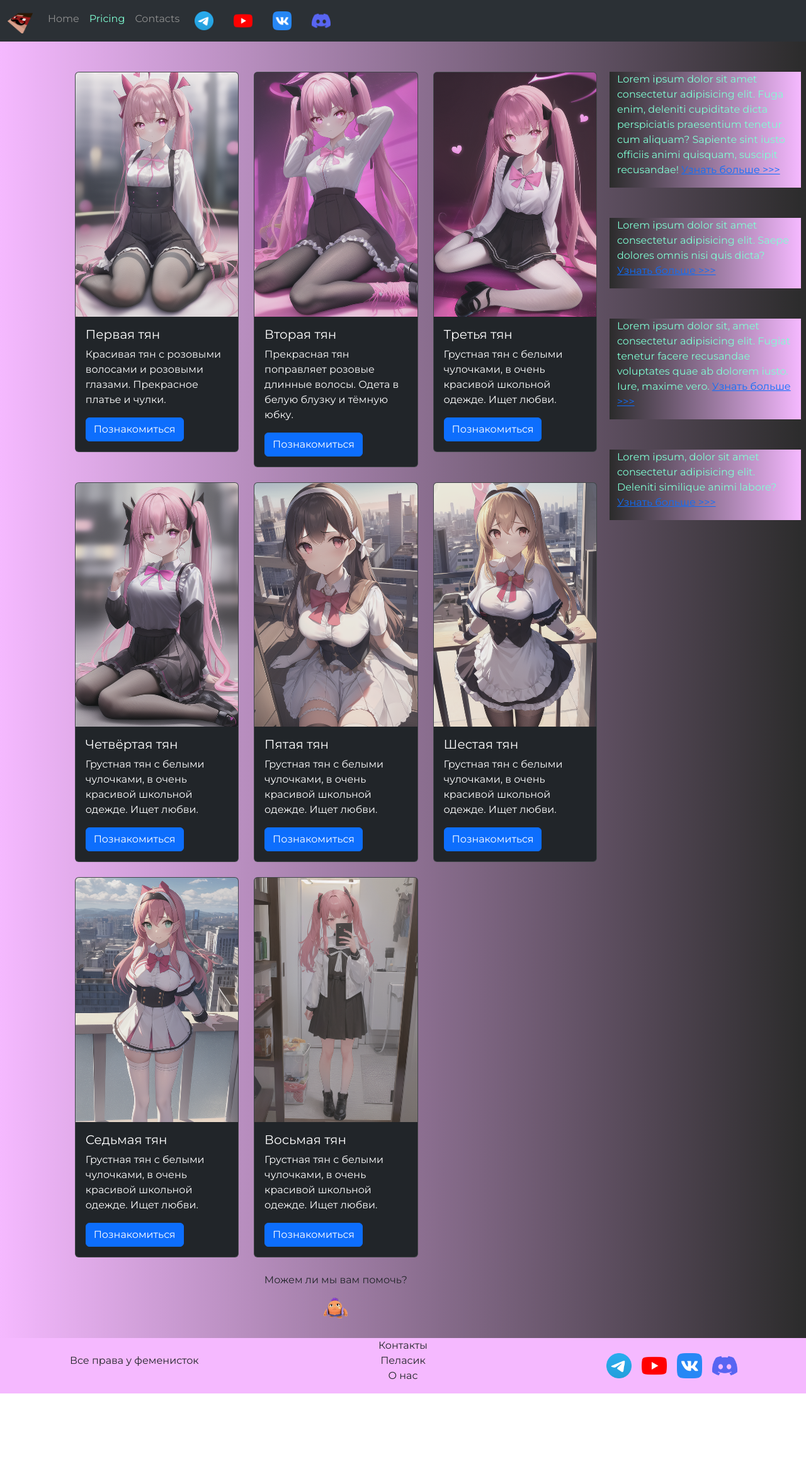
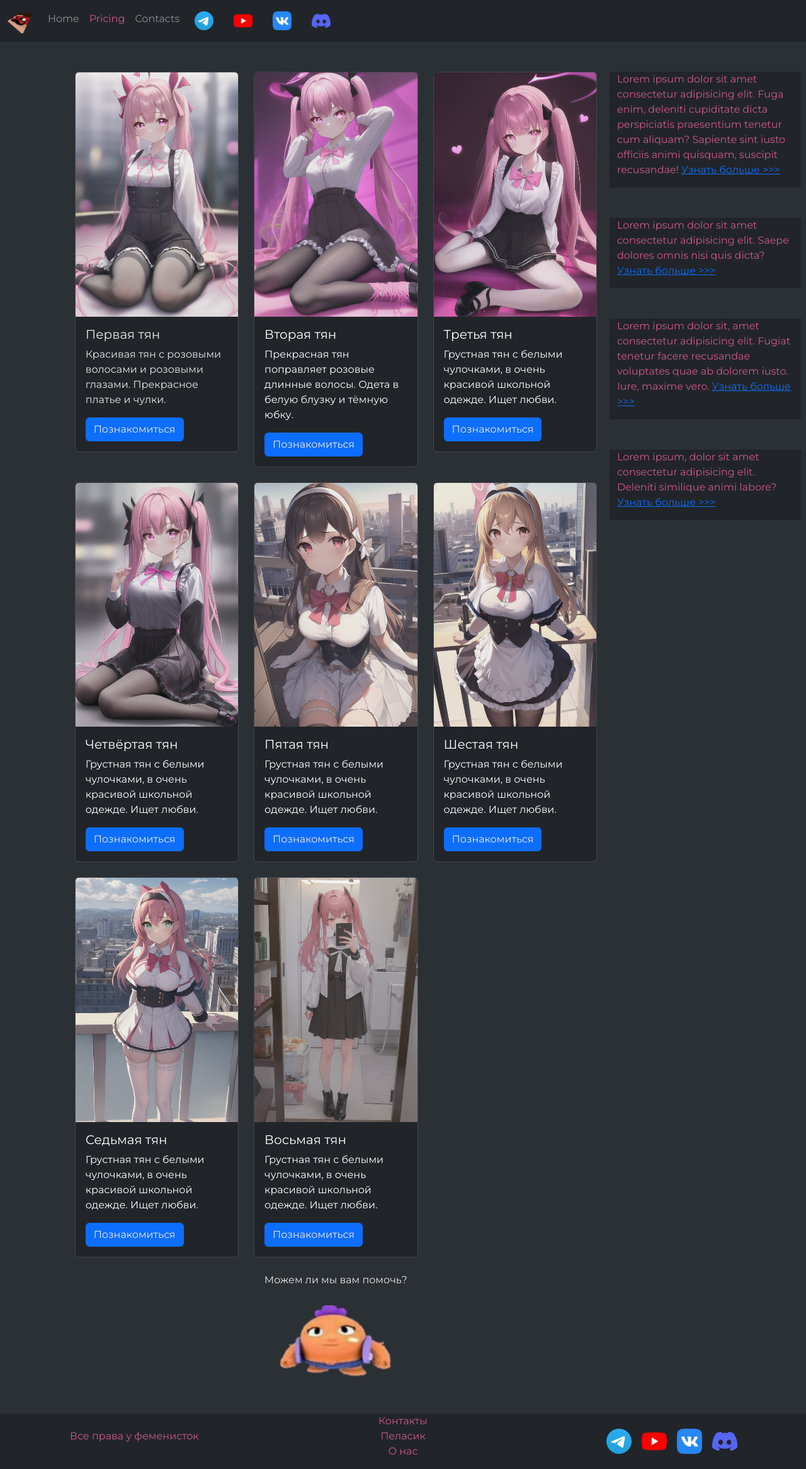
Before and after one commit to PelasikNice/7hours, a plain HTML site: page pricing.html in a window 1280 px wide. Shown: the whole page at 63% size. Before the commit the page ends 2213 px from the top, so only its background shows below. Drawn offline with nearby package versions, Linux system fonts and the light colour scheme.

Commit message:
Add files via upload

```diff
--- a/pricing.html
+++ b/pricing.html
@@ -18,7 +18,7 @@
 
 <body>
 	<header>
-		<nav class="navbar navbar-expand-lg bg-body-tertiary" data-bs-theme="dark">
+		<nav class="navbar navbar-expand-lg bg-body-tertiary navbar-color" data-bs-theme="dark">
 			<div class="container-fluid">
 				<a class="navbar-brand" href="/index.html"><img src="/source/files/logo.png" alt="..."></a>
 				<button class="navbar-toggler" type="button" data-bs-toggle="collapse" data-bs-target="#navbarNav"
@@ -179,10 +179,10 @@
 						</div>
 					</div>
 					<div class="col-lg-12 col-md-12 text-center mt-4">
-						<p>Можем ли мы вам помочь?</p>
+						<p style='color: #e9e8e8;'>Можем ли мы вам помочь?</p>
 					</div>
 					<div class="col-lg-12 col-md-12 text-center">
-						<img class='call-anim' style='width: 40px' src="/source/files/shella.png" alt="Telegram">
+						<img class='call-anim' src="/source/files/shella.png" alt="Telegram">
 					</div>
 				</div>
 
--- a/source/styles/contacts.css
+++ b/source/styles/contacts.css
@@ -7,8 +7,12 @@ body {
 
 /* Header */
 
+.navbar-color {
+	background-color: #212529 !important;
+}
+
 .nav-link {
-	color: rgb(143, 143, 143);
+	color: #8f8f8f;
 }
 
 .navbar-nav .nav-link.active {
@@ -23,13 +27,8 @@ body {
 
 .sidebar {
 	color: #cd5888;
-	background-color: #151616;
+	background-color: #212529;
 }
-
-/*
-Светлая тема - шрифт #212529
-Белый шрифт - #fff
-*/
 
 .slide-text {
 	color: #e9e8e8;
@@ -41,31 +40,6 @@ body {
 		display: none;
 	}
 }
-
-/* html,
-body {
-	height: 100%;
-}
-
-body {
-	display: flex;
-	flex-direction: column;
-}
-
-section {
-	flex: 1 0 auto;
-}
-
-footer {
-	flex-shrink: 0;
-} */
-/* .shel {
-	max-width: 1060px;
-} */
-
-/* section {
-	border: 5px dotted red;
-} */
 
 .call-anim {
 	width: 160px;
@@ -107,12 +81,12 @@ footer {
 
 /* Footer */
 .footer-text {
-	color: #e9e8e8;
+	color: #cd5888;
 	margin: auto auto;
 }
 
 footer {
-	background-color: #913175;
+	background-color: #212529;
 	/* position: absolute;
 	bottom: 0;
 	width: 100%; */
--- a/source/styles/index.css
+++ b/source/styles/index.css
@@ -2,17 +2,22 @@
 
 body {
 	font-family: 'Montserrat', sans-serif;
-	background: linear-gradient(90deg, #f5b9ff 0%, #2b2b2b 100%);
+	background-color: #2b3035;
 }
 
 /* Header */
+.navbar-color {
+	background-color: #212529 !important;
+}
+
+/* #2b2f32 */
 
 .nav-link {
-	color: rgb(143, 143, 143);
+	color: #8f8f8f;
 }
 
 .navbar-nav .nav-link.active {
-	color: aquamarine;
+	color: #cd5888;
 }
 
 .navbar-brand img {
@@ -22,31 +27,12 @@ body {
 /* Section */
 
 .sidebar {
-	color: aquamarine;
-	background: linear-gradient(270deg, #f5b9ff 0%, #2b2b2b 100%);
+	color: #cd5888;
+	background-color: #212529;
 }
 
-.card {
-	/* background: linear-gradient(270deg, #f5b9ff 0%, #2b2b2b 100%); */
-	color: #212529;
-}
-
-.card a {
-	text-decoration: none;
-	color: #212529;
-}
-
-.card .btn-primary {
-	color: #fff;
-}
-
-/*
-Светлая тема - шрифт #212529
-Белый шрифт - #fff
-*/
-
 .slide-text {
-	color: #212529;
+	color: #e9e8e8;
 	margin: auto auto;
 }
 
@@ -55,31 +41,6 @@ body {
 		display: none;
 	}
 }
-
-/* html,
-body {
-	height: 100%;
-}
-
-body {
-	display: flex;
-	flex-direction: column;
-}
-
-section {
-	flex: 1 0 auto;
-}
-
-footer {
-	flex-shrink: 0;
-} */
-/* .shel {
-	max-width: 1060px;
-} */
-
-/* section {
-	border: 5px dotted red;
-} */
 
 .call-anim {
 	width: 160px;
@@ -121,13 +82,12 @@ footer {
 
 /* Footer */
 .footer-text {
-	color: #212529;
+	color: #cd5888;
 	margin: auto auto;
 }
 
-footer,
-.btn-outline-primary {
-	background-color: #f5b9ff;
+footer {
+	background-color: #212529;
 	/* position: absolute;
 	bottom: 0;
 	width: 100%; */
--- a/source/styles/pricing.css
+++ b/source/styles/pricing.css
@@ -2,15 +2,19 @@
 
 body {
 	font-family: 'Montserrat', sans-serif;
-	background: linear-gradient(90deg, #f5b9ff 0%, #2b2b2b 100%);
+	background-color: #2b3035;
+}
+
+.navbar-color {
+	background-color: #212529 !important;
 }
 
 .nav-link {
-	color: rgb(143, 143, 143);
+	color: #8f8f8f;
 }
 
 .navbar-nav .nav-link.active {
-	color: aquamarine;
+	color: #cd5888;
 }
 
 .navbar-brand img {
@@ -18,8 +22,8 @@ body {
 }
 
 .sidebar {
-	color: aquamarine;
-	background: linear-gradient(270deg, #f5b9ff 0%, #2b2b2b 100%);
+	color: #cd5888;
+	background-color: #212529;
 }
 
 .card {
@@ -31,12 +35,12 @@ body {
 .card a {
 	/* Цвет описания карточки ( ссылка ) */
 	text-decoration: none;
-	color: #fff;
+	color: #e9e8e8;
 }
 
 .card .btn-primary {
 	/* Цвет текста синей кнопки */
-	color: #fff;
+	color: #e9e8e8;
 }
 
 /*
@@ -45,14 +49,52 @@ body {
 Серый шрифт - #adb5bd
 */
 
+.call-anim {
+	width: 160px;
+}
+
+.call-anim {
+	animation: call 2s ease 0s infinite normal forwards;
+}
+
+@keyframes call {
+	0% {
+		transform: scale3d(1, 1, 1);
+	}
+
+	30% {
+		transform: scale3d(1.25, 0.75, 1);
+	}
+
+	40% {
+		transform: scale3d(0.75, 1.25, 1);
+	}
+
+	50% {
+		transform: scale3d(1.15, 0.85, 1);
+	}
+
+	65% {
+		transform: scale3d(0.95, 1.05, 1);
+	}
+
+	75% {
+		transform: scale3d(1.05, 0.95, 1);
+	}
+
+	100% {
+		transform: scale3d(1, 1, 1);
+	}
+}
+
 /* Footer */
 .footer-text {
-	color: #212529;
+	color: #cd5888;
 	margin: auto auto;
 }
 
 footer {
-	background-color: #f5b9ff;
+	background-color: #212529;
 }
 
 .media-links {
```
Also changed, not shown: contacts.html (+14 -20 lines), index.html (+35 -28 lines).
